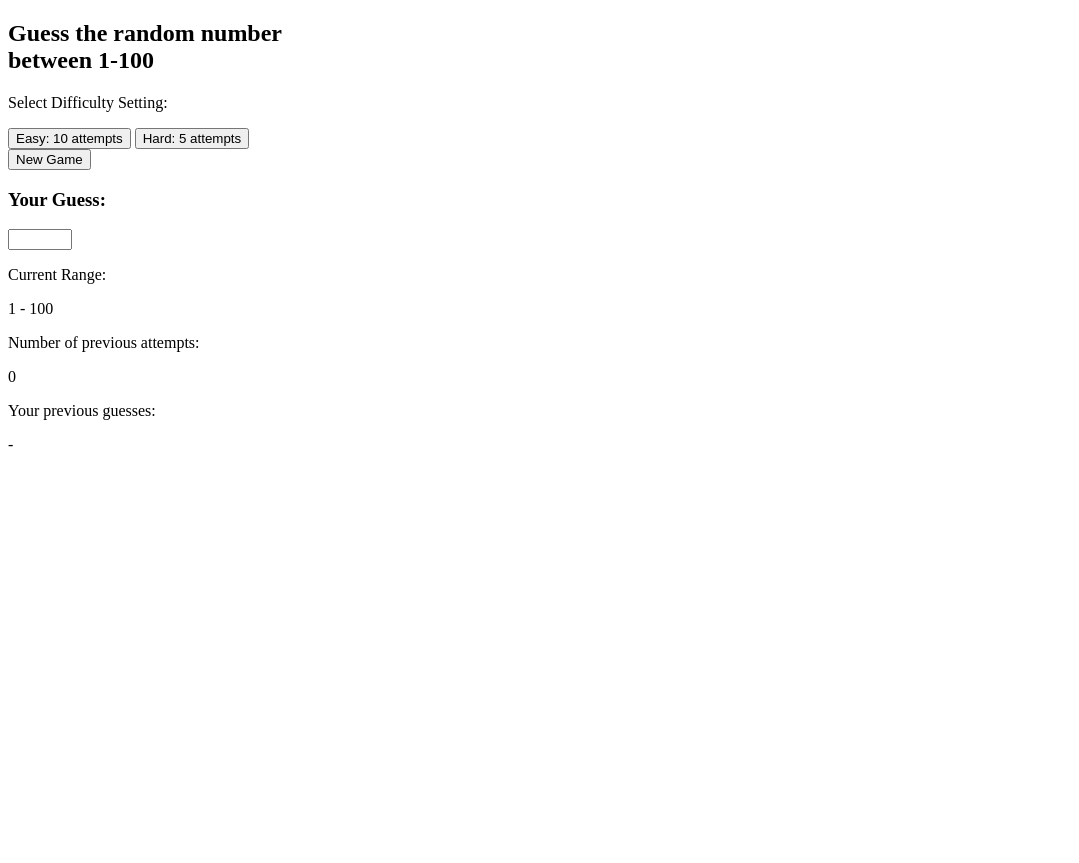
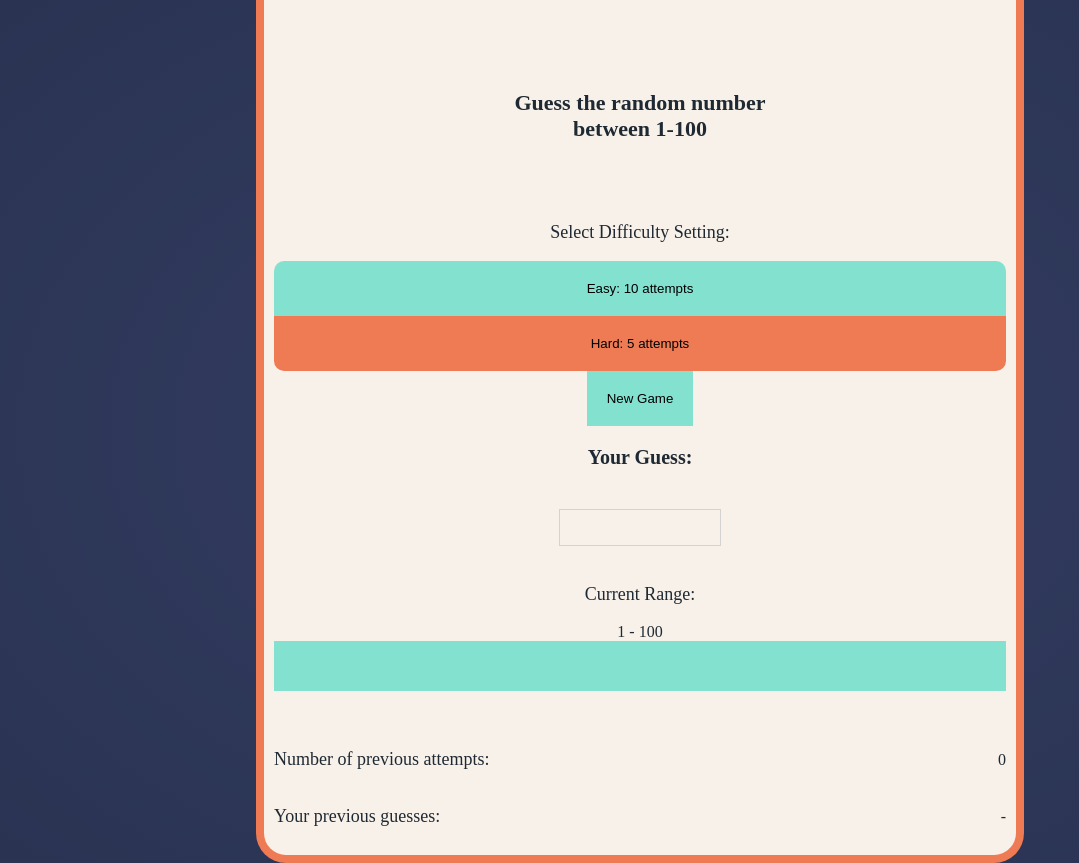
Before and after one commit to kishan-aghera/GuessTheNumberGame, a plain HTML site: page index.html in a window 1280 px wide. Shown: the whole page, without its empty margins (0-1079 px from the left). Before the commit the page ends 800 px from the top, so only its background shows below. Drawn offline with Linux system fonts and the light colour scheme.

Commit message:
Added styles.css

```diff
--- a/index.html
+++ b/index.html
@@ -4,6 +4,7 @@
     <meta charset="UTF-8">
     <meta http-equiv="X-UA-Compatible" content="IE=edge">
     <meta name="viewport" content="width=device-width, initial-scale=1.0">
+    <link rel="stylesheet" href="styles.css">
     <title>Guess The Number Game</title>
 </head>
 <body>
--- /dev/null
+++ b/styles.css
@@ -0,0 +1,105 @@
+:root {
+    --green: #83e1d0;
+    --red: #ef7b54;
+    --background: #f8f1e9;
+    --gradient-1: #343e63;
+    --gradient-2: #2a3352;
+}
+
+html {
+    font-size: 10px;
+    font-weight: 300;
+}
+
+body {
+    width: 90%;
+    margin: 0 auto;
+    background: radial-gradient(var(--gradient-1), var(--gradient-2));
+}
+
+main {
+    text-align: center;
+    background: var(--background);
+    border: solid var(--red);
+    border-width: 0 8px 8px 8px;
+    min-height: 80vh;
+    border-radius: 0 0 3rem 3rem;
+    padding: 1rem;
+    color: #1f2933;
+}
+
+h2 {
+    font-size: 2.2rem;
+    margin: 8rem 0;
+}
+
+p {
+    font-size: 1.8rem;
+}
+
+.button-wrapper {
+    display: flex;
+    flex-direction: column;
+}
+
+button {
+    border: none;
+    cursor: pointer;
+    background: var(--green);
+    padding: 2rem;
+    border-radius: 1rem 1rem 0 0;
+}
+
+button:last-child {
+    background: var(--red);
+    border-radius: 0 0 1rem 1rem;
+}
+
+h3 {
+    font-size: 2rem;
+}
+
+input {
+    border: 1px solid lightgray;
+    background: transparent;
+    margin: 2rem 0;
+    padding: 1rem 0;
+    width: 16rem;
+    text-align: center;
+}
+
+#range {
+    display: flex;
+    background: var(--green);
+    height: 50px;
+    padding: 0;
+    margin: 0 0 4rem 0;
+}
+
+#rangeOutput {
+    font-size: 1.6rem;
+}
+
+.stats {
+    text-align: left;
+}
+
+.info {
+    display: flex;
+    justify-content: space-between;
+    align-items: center;
+}
+
+.info span {
+    font-size: 1.6rem;
+}
+
+#newGameButton {
+    border-radius: 0;
+}
+
+@media (min-width: 800px) {
+    body {
+        width: 60vw;
+    }
+}
```
